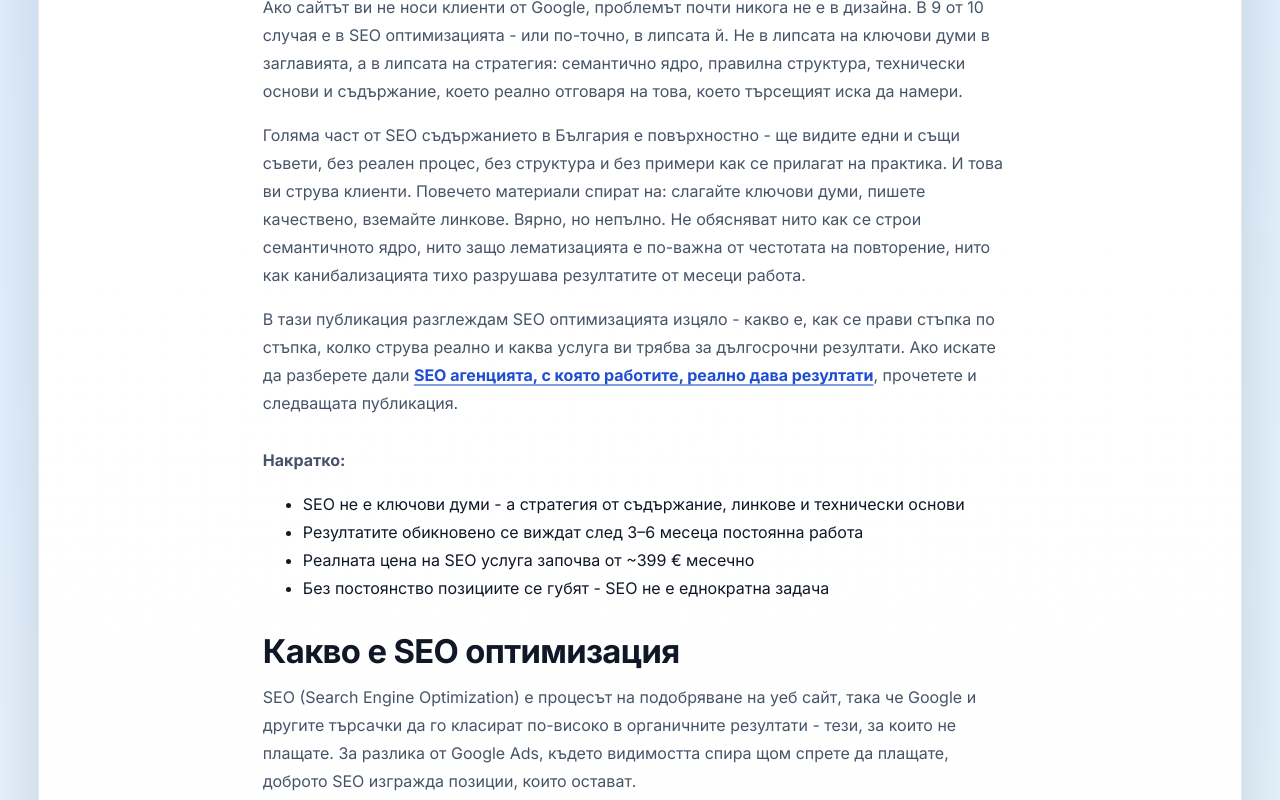
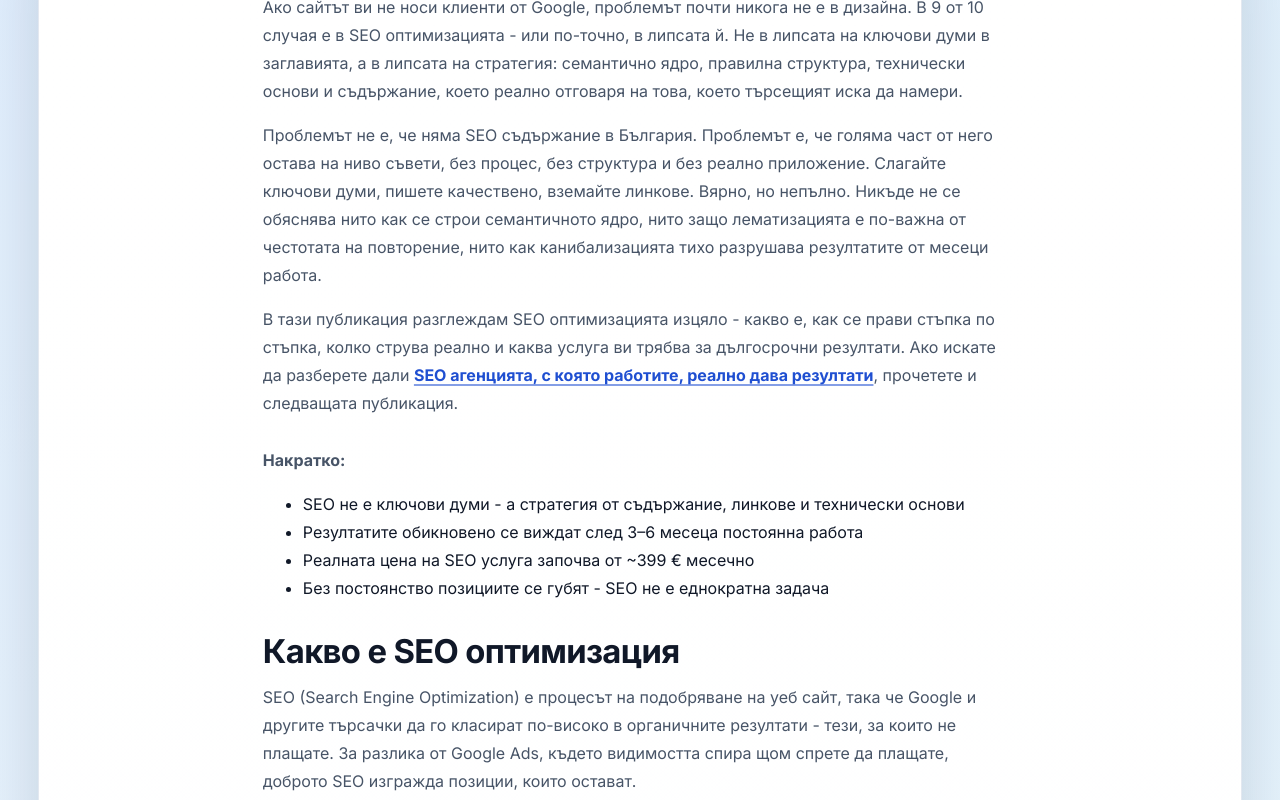
Before and after one commit to inweblife/inweblife, a Next.js app: page /seo-optimizaciya-na-ueb-sait in a window 1280 px wide. Shown: the part 720-1520 px from the top of the page. Built offline with nearby package versions, Linux system fonts and the light colour scheme; no server answers.

Commit message:
Update seo-optimizaciya-na-ueb-sait.js

```diff
--- a/pages/seo-optimizaciya-na-ueb-sait.js
+++ b/pages/seo-optimizaciya-na-ueb-sait.js
@@ -170,12 +170,12 @@ const SeoOptimizaciya = () => {
               търсещият иска да намери.
             </p>
             <p>
-              Голяма част от SEO съдържанието в България е повърхностно - ще видите едни и същи
-              съвети, без реален процес, без структура и без примери как се прилагат на
-              практика. И това ви струва клиенти. Повечето материали спират на: слагайте
-              ключови думи, пишете качествено, вземайте линкове. Вярно, но непълно. Не обясняват нито как се строи семантичното
-              ядро, нито защо лематизацията е по-важна от честотата на повторение, нито как
-              канибализацията тихо разрушава резултатите от месеци работа.
+              Проблемът не е, че няма SEO съдържание в България. Проблемът е, че голяма
+              част от него остава на ниво съвети, без процес, без структура и без реално
+              приложение. Слагайте ключови думи, пишете качествено, вземайте линкове. Вярно,
+              но непълно. Никъде не се обяснява нито как се строи семантичното ядро, нито защо
+              лематизацията е по-важна от честотата на повторение, нито как канибализацията
+              тихо разрушава резултатите от месеци работа.
             </p>
             <p>
               В тази публикация разглеждам SEO оптимизацията изцяло - какво е, как се прави
@@ -510,7 +510,9 @@ const SeoOptimizaciya = () => {
               разпознава вашия сайт като авторитетен ресурс по дадена тема - не само по
               отделна заявка. Сайт с 50 задълбочени статии за SEO получава по-добри позиции
               за SEO заявки от сайт с 1 перфектно оптимизирана страница. Защото Google вижда
-              широчината и дълбочината на покритие.
+              широчината и дълбочината на покритие. Виждал съм нишов сайт с 8 статии за
+              конкретен продуктов клъстер да изпревари конкурент с 60+ разнородни публикации -
+              не защото е по-голям, а защото Google го разпознава като тематично фокусиран.
             </p>
             <p>
               Тематичният авторитет се изгражда чрез content clusters - структура от pillar
@@ -565,6 +567,12 @@ const SeoOptimizaciya = () => {
               намерения, различни заявки, без конкуренция.
             </p>
             <p>
+              Виждал съм сайт с две статии за практически еднаква заявка - и двете стояха
+              на позиции 12-15 от месеци. След обединяването им в една страница с ясно
+              информационно намерение, тя влезе в топ 5 за 6 седмици. Без нов линк, без нов
+              текст - само структурна корекция.
+            </p>
+            <p>
               Редовният одит за канибализация е задължителна стъпка в продължаващото SEO.
               Инструменти като Google Search Console показват кои заявки задействат множество
               URL адреси. Когато намерите канибализация, решенията са: обединяване на двете
@@ -578,8 +586,11 @@ const SeoOptimizaciya = () => {
               SEO тя означава редовен преглед на съдържанието с въпроса: покривам ли достатъчно
               форми на темата или само повтарям едни и същи фрази? Search Console показва
               заявките, за които се появявате на позиции 11-20 - точно на прага на първата
-              страница. Обогатяването на съдържанието с допълнителни форми и семантично
-              свързани термини за тези заявки е едно от най-бързите подобрения в SEO.
+              страница. Работил съм с такива страници: добавихме 6-7 семантично свързани форми
+              на темата в съществуващ текст, без да пишем нов. За 3 седмици страницата се
+              придвижи от позиция 14 на позиция 7. Обогатяването на съдържанието с допълнителни
+              форми и семантично свързани термини за тези заявки е едно от най-бързите
+              подобрения в SEO.
               Не пишете нова страница - обновявате съществуваща и получавате по-добри позиции
               за десетки свързани заявки. За по-широкото разбиране на тези принципи в контекста
               на{" "}
```
